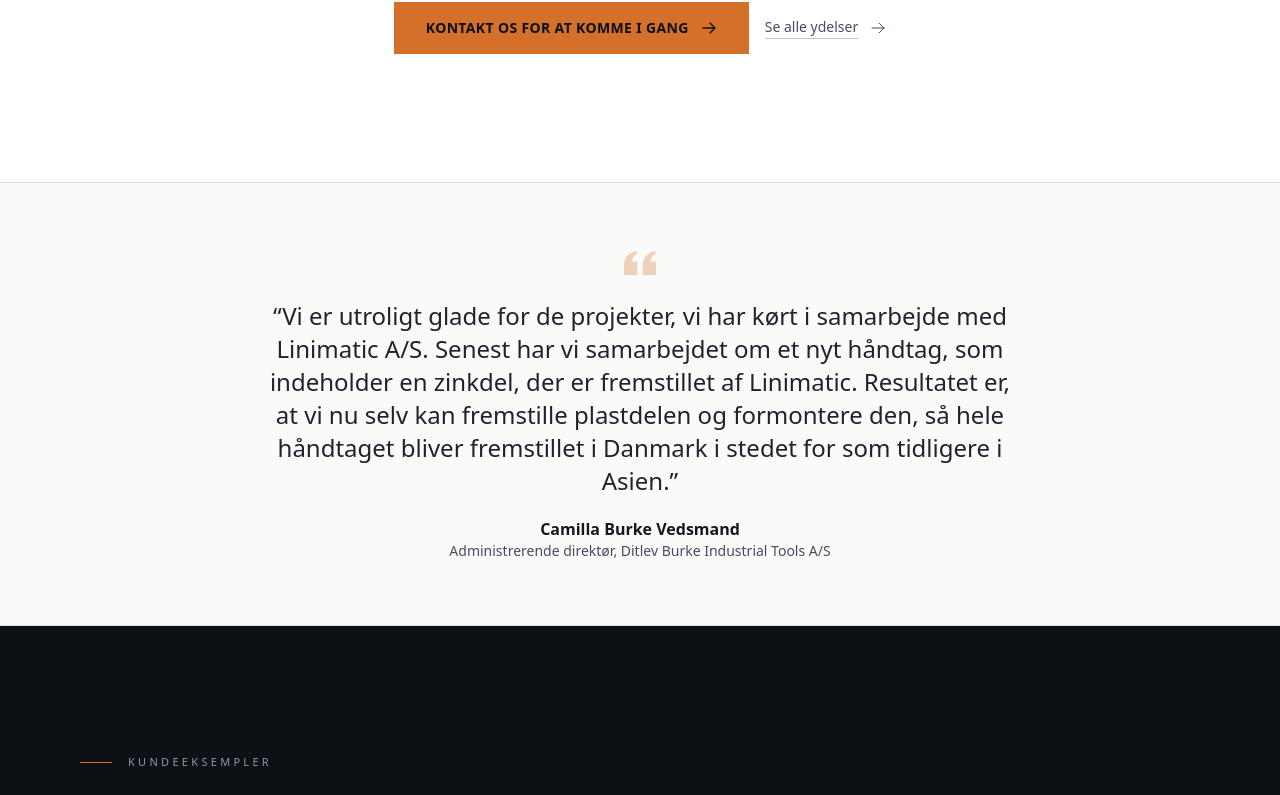
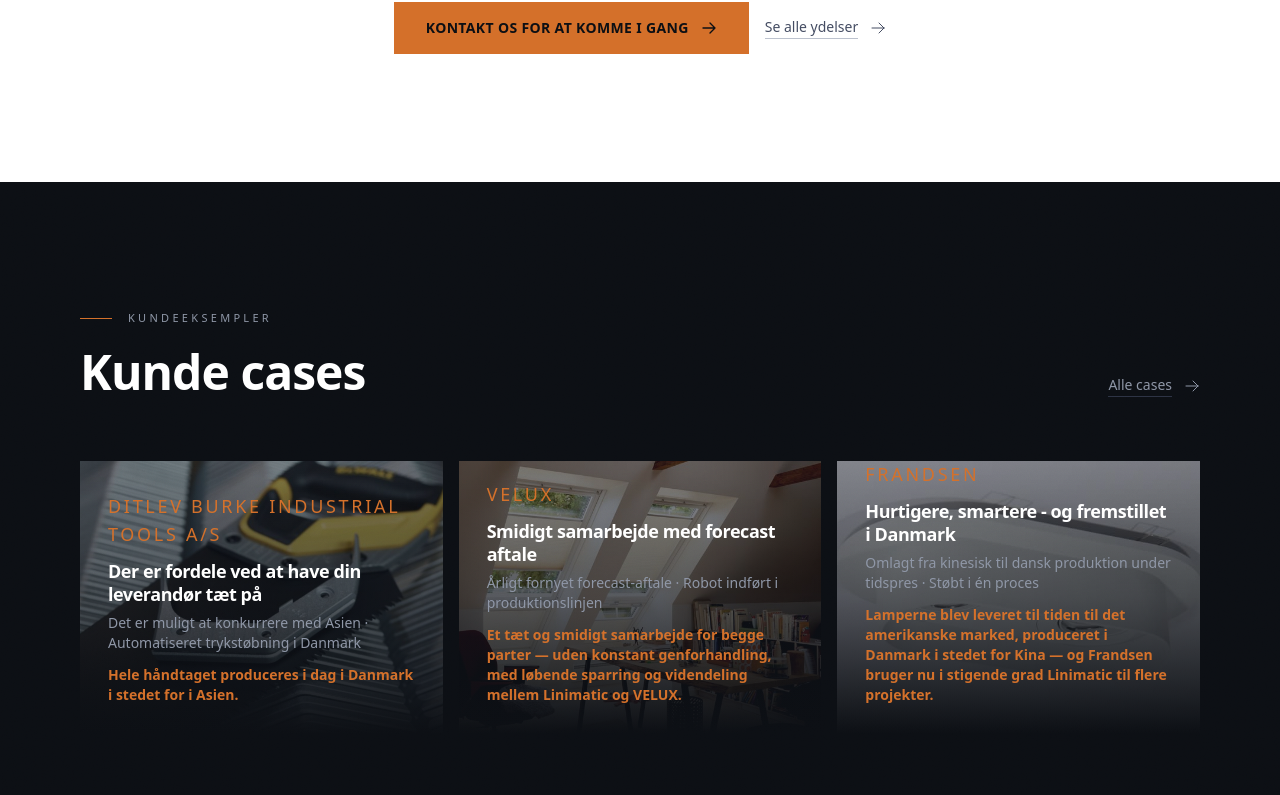
Before and after one commit to Britesite/linimatic-test-webpage, a Next.js app: page /da in a window 1280 px wide. Shown: the part 1990-2785 px from the top of the page. Built offline with nearby package versions, Linux system fonts and the light colour scheme.

Commit message:
Fjernet kundeudtalelserne fra forsiden

```diff
--- a/src/app/[locale]/page.tsx
+++ b/src/app/[locale]/page.tsx
@@ -5,7 +5,6 @@ import {getTranslations, setRequestLocale} from 'next-intl/server';
 import {Link, routing} from '@/i18n/routing';
 import {buildMetadata, type Locale} from '@/lib/seo';
 import {HeroImageFader} from '@/components/HeroImageFader';
-import {TestimonialFader} from '@/components/TestimonialFader';
 
 /** Images/video that crossfade in the hero slot. Add more entries here to include them in the rotation. */
 const heroItems = [
@@ -104,8 +103,6 @@ export default async function Home({params}: {params: Promise<{locale: string}>}
   const caseItems = t.raw('cases.items') as Array<{title: string; client: string; metric: string; result: string}>;
   const chainSteps = t.raw('valueChain.steps') as Array<{number: string; label: string; title: string; description: string; specs: string}>;
   const clientNames = t.raw('clients.logos') as Array<{name: string}>;
-  const testimonials = (t.raw('clients.testimonials') as Array<{quote: string; author: string; role: string}>)
-    .filter((item) => !isPlaceholder(item.quote));
   const teamMembers = t.raw('team.members') as Array<{name: string; role: string; phone: string; email: string}>;
 
   return (
@@ -308,21 +305,6 @@ export default async function Home({params}: {params: Promise<{locale: string}>}
         </div>
       </section>
 
-      {/* ═══════════════════════════════════ TESTIMONIAL ═══════════════════════════════════ */}
-      <section className="bg-zinc-50 py-12 sm:py-16 border-y border-zinc-200">
-        <div className="mx-auto max-w-[1800px] px-6 sm:px-10 lg:px-16 xl:px-20">
-          {testimonials.length === 0 ? (
-            <div className="max-w-3xl mx-auto">
-              <Placeholder>
-                <strong>Customer testimonial needed.</strong> A quote from an engineering director or procurement manager at a named client (e.g. Fritz Hansen, VELUX, B&O) about reliability, complex geometry expertise, or the one-roof value chain. This single element can be more persuasive than any other section on the page.
-              </Placeholder>
-            </div>
-          ) : (
-            <TestimonialFader items={testimonials} />
-          )}
-        </div>
-      </section>
-
       {/* ═══════════════════════════════════ CASES ═══════════════════════════════════ */}
       <section className="bg-zinc-950 grain py-16 sm:py-20 lg:py-24 xl:py-32 relative">
         <div className="mx-auto max-w-[1800px] px-6 sm:px-10 lg:px-16 xl:px-20">
--- a/src/components/TestimonialFader.tsx
+++ /dev/null
@@ -1,55 +0,0 @@
-"use client";
-
-import { useEffect, useState } from "react";
-
-type Testimonial = { quote: string; author: string; role: string };
-
-const HOLD_MS = 12000;
-const FADE_MS = 500;
-
-/**
- * Shows one testimonial at a time, fading out and swapping to the next on
- * an interval. Sequential (not overlapping) so differing quote lengths
- * never need to share layout space at once.
- */
-export function TestimonialFader({ items }: { items: Testimonial[] }) {
-  const [index, setIndex] = useState(0);
-  const [visible, setVisible] = useState(true);
-
-  useEffect(() => {
-    if (items.length < 2) return;
-    if (window.matchMedia("(prefers-reduced-motion: reduce)").matches) return;
-
-    const id = setTimeout(() => setVisible(false), HOLD_MS);
-    return () => clearTimeout(id);
-  }, [index, items.length]);
-
-  useEffect(() => {
-    if (visible) return;
-    const id = setTimeout(() => {
-      setIndex((prev) => (prev + 1) % items.length);
-      setVisible(true);
-    }, FADE_MS);
-    return () => clearTimeout(id);
-  }, [visible, items.length]);
-
-  const current = items[index];
-
-  return (
-    <div
-      className="max-w-3xl mx-auto text-center transition-opacity ease-in-out"
-      style={{ transitionDuration: `${FADE_MS}ms`, opacity: visible ? 1 : 0 }}
-    >
-      <svg className="h-8 w-8 text-ember/30 mx-auto mb-5" fill="currentColor" viewBox="0 0 24 24">
-        <path d="M14.017 21v-7.391c0-5.704 3.731-9.57 8.983-10.609l.995 2.151c-2.432.917-3.995 3.638-3.995 5.849h4v10H14.017zm-14.017 0v-7.391c0-5.704 3.748-9.57 9-10.609l.996 2.151C7.563 6.068 6 8.789 6 11h4v10H0z" />
-      </svg>
-      <blockquote className="text-xl sm:text-2xl font-medium text-zinc-800 leading-snug font-[family-name:var(--font-display)]">
-        &ldquo;{current.quote}&rdquo;
-      </blockquote>
-      <div className="mt-5">
-        <div className="text-base font-semibold text-zinc-900">{current.author}</div>
-        <div className="text-sm text-zinc-600">{current.role}</div>
-      </div>
-    </div>
-  );
-}
```
Also changed, not shown: messages/da.json, messages/de.json, messages/en.json.
